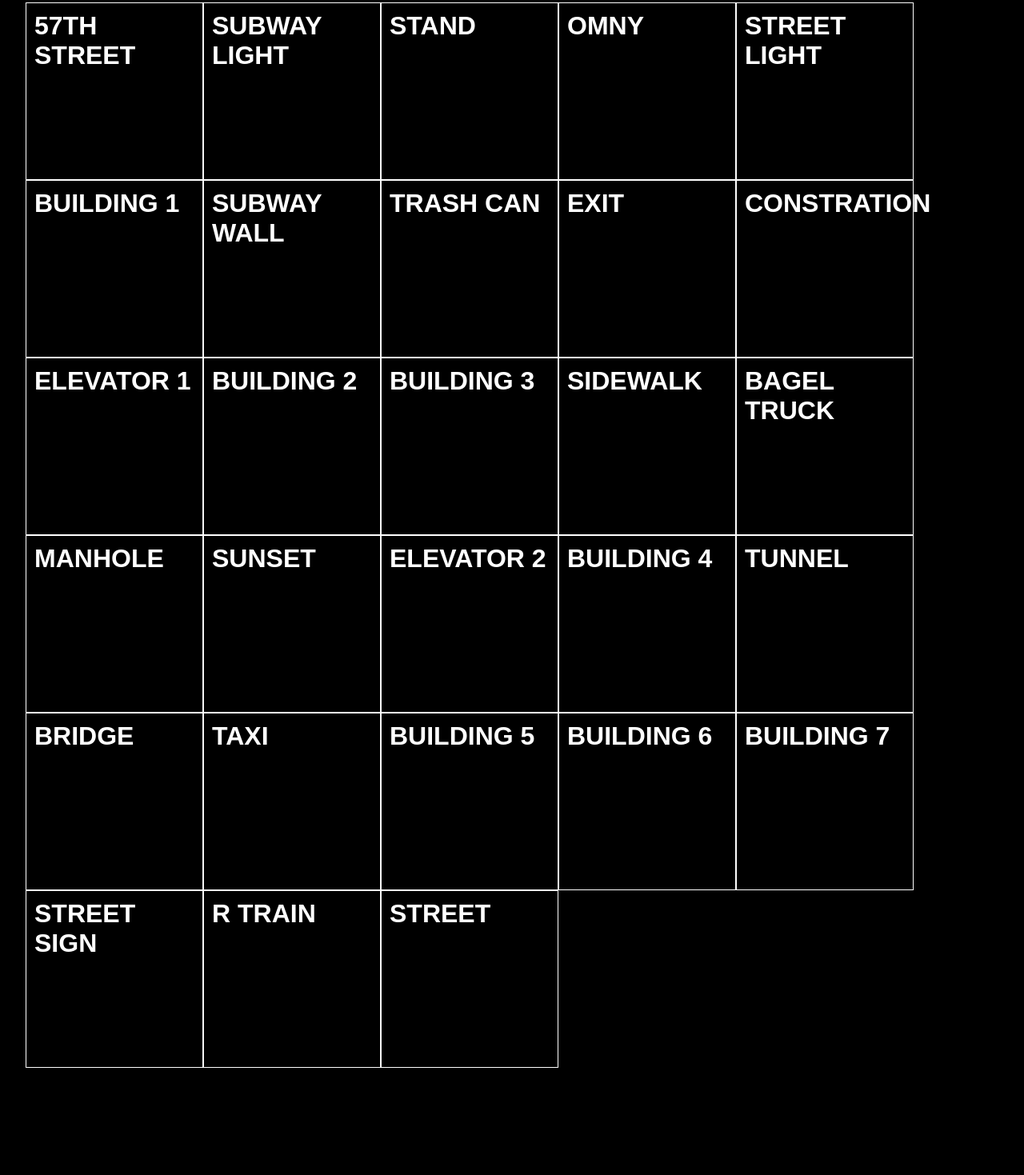
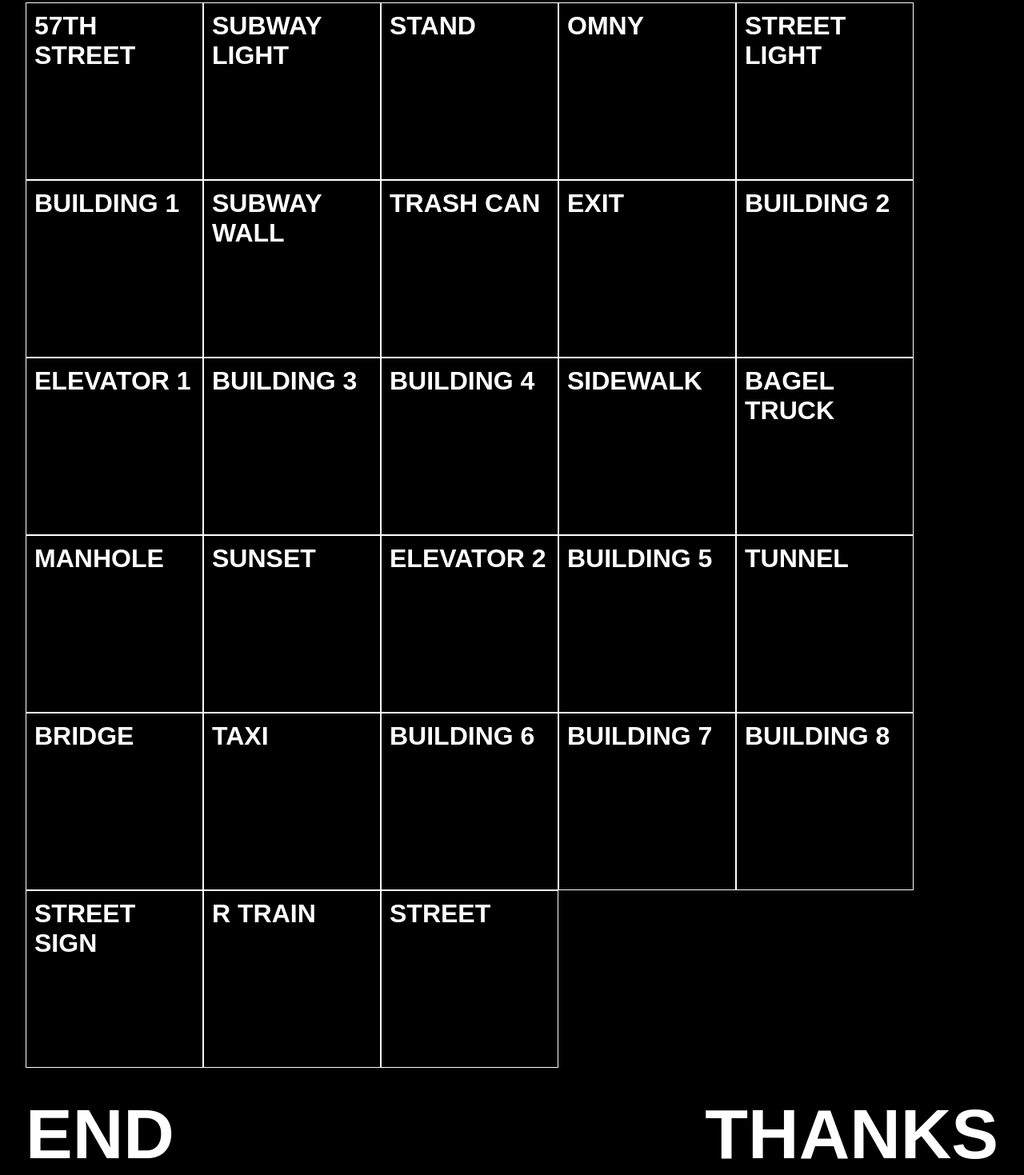
Before and after one commit to thisisyining/patterninthecity, a plain HTML site: page index.html in a window 1280 px wide. Shown: the part 163-1632 px from the top of the page at 80% size. Before the commit the page ends 1498 px from the top, so only its background shows below. Drawn offline with Linux system fonts and the light colour scheme.

Commit message:
favicon_exit_building update

```diff
--- a/index.html
+++ b/index.html
@@ -3,6 +3,7 @@
 <html>
 	<head>
 		<meta charset="utf-8">
+		<link rel="shortcut icon" type="image/png" href="img/favicon.png">
 		<title>PATTERN IN THE CITY</title>
 		<link href="style.css" rel="stylesheet" type="text/css">
 	</head>
@@ -103,7 +104,7 @@
 				<p>
 					<ul>
 						<li>
-							<p>CONSTRATION</p>
+							<p>BUILDING 2</p>
 							<a href="10.html"> <img class="img-10"src="img/10.jpg" alt="10">
 						</li>
 					</ul>
@@ -123,7 +124,7 @@
 				<p>
 					<ul>
 						<li>
-							<p>BUILDING 2</p>
+							<p>BUILDING 3</p>
 							<a href="12.html"> <img class="img-12"src="img/12.jpg" alt="12">
 						</li>
 					</ul>
@@ -133,7 +134,7 @@
 				<p>
 					<ul>
 						<li>
-							<p>BUILDING 3</p>
+							<p>BUILDING 4</p>
 							<a href="13.html"> <img class="img-13"src="img/13.jpg" alt="13">
 						</li>
 					</ul>
@@ -193,7 +194,7 @@
 				<p>
 					<ul>
 						<li>
-							<p>BUILDING 4</p>
+							<p>BUILDING 5</p>
 							<a href="19.html"> <img class="img-19"src="img/19.jpg" alt="19">
 						</li>
 					</ul>
@@ -233,7 +234,7 @@
 				<p>
 					<ul>
 						<li>
-							<p>BUILDING 5</p>
+							<p>BUILDING 6</p>
 							<a href="23.html"> <img class="img-23"src="img/23.jpg" alt="23">
 						</li>
 					</ul>
@@ -243,7 +244,7 @@
 				<p>
 					<ul>
 						<li>
-							<p>BUILDING 6</p>
+							<p>BUILDING 7</p>
 							<a href="24.html"> <img class="img-24"src="img/24.jpg" alt="24">
 						</li>
 					</ul>
@@ -253,7 +254,7 @@
 				<p>
 					<ul>
 						<li>
-							<p>BUILDING 7</p>
+							<p>BUILDING 8</p>
 							<a href="25.html"> <img class="img-25"src="img/25.jpg" alt="25">
 						</li>
 					</ul>
@@ -288,9 +289,12 @@
 						</li>
 					</ul>
     	</div>
+  	</section>
 
-
-  	</section>
+		<section class="titletext">
+			<h1> END </h1>
+			<h2> THANKS </h2>
+		</section>
   	</section>
   </body>
 </html>
```
Also changed, not shown: img/favicon.png (added), 1 other file.
